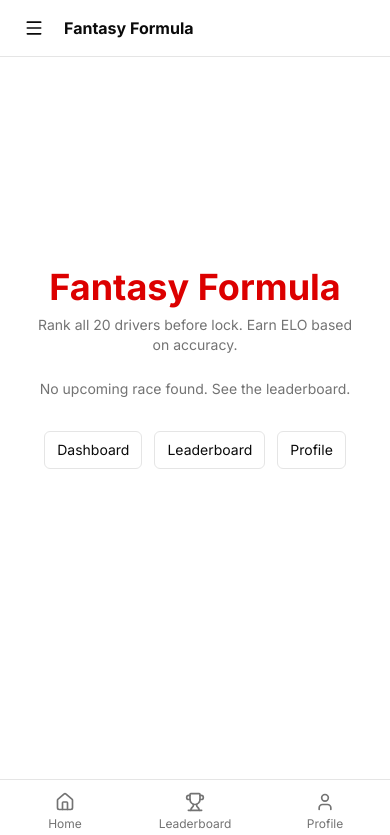
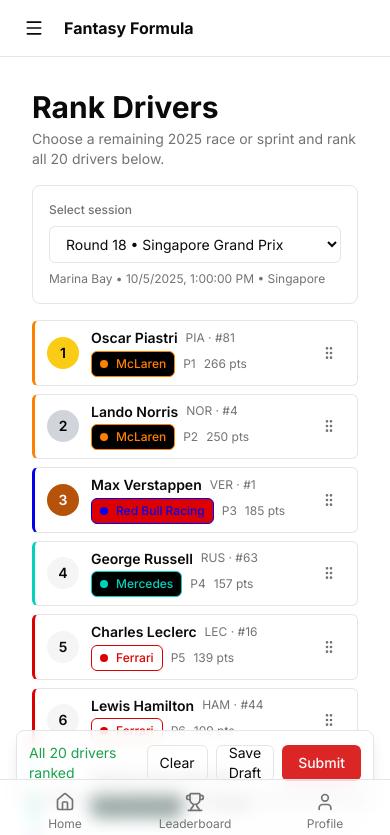
Before and after one commit to Jericoz-JC/FantasyFormula, a Next.js app: page / in a window 390 px wide. Shown: the top 835 px of the page. Built offline with nearby package versions, Linux system fonts and the light colour scheme; no server answers; the database is empty.

Commit message:
Home: interactive mobile-first ranking with race selector; disable lock

```diff
--- a/app/page.tsx
+++ b/app/page.tsx
@@ -1,66 +1,69 @@
-import Link from "next/link";
+"use client";
 
-async function getUpcomingRace() {
-  try {
-    const res = await fetch(`${process.env.NEXT_PUBLIC_BASE_URL ?? ''}/api/races/upcoming`, { cache: "no-store" });
-    if (!res.ok) return null;
-    const json = await res.json();
-    return json.data as {
+import { useEffect, useState } from "react";
+import racesData from "@/lib/data/races.json";
+import { RankingComposer } from "@/components/features/ranking/RankingComposer";
+
+type RaceOption = {
   id: string;
   name: string;
   location: string;
   country: string;
   date: string;
-      season: number;
   round: number;
-      status: string;
-      hasSprint: boolean;
-      lockTime: string;
-    } | null;
-  } catch {
-    return null;
-  }
-}
+  hasSprint?: boolean;
+  lockTime?: string;
+};
 
-export default async function HomePage() {
-  const nextRace = await getUpcomingRace();
+export default function HomePage() {
+  const [selected, setSelected] = useState<RaceOption | null>(null);
+  const [options, setOptions] = useState<RaceOption[]>([]);
+
+  useEffect(() => {
+    // Build synthetic IDs from name+round since local races.json lacks IDs; UI-only selection
+    const opts = (racesData as any).races.map((r: any) => ({
+      id: `${r.name}-${r.round}`,
+      name: r.name,
+      location: r.location,
+      country: r.country,
+      date: r.date,
+      round: r.round,
+      hasSprint: r.hasSprint,
+      lockTime: r.date, // not used when disableLock
+    }));
+    setOptions(opts);
+    setSelected(opts[0] ?? null);
+  }, []);
 
   return (
-    <div className="mx-auto flex min-h-[70vh] w-full max-w-7xl flex-col items-center justify-center gap-6 px-4 text-center">
-      <div className="space-y-2">
-        <h1 className="text-4xl font-bold text-racing-red">Fantasy Formula</h1>
-        <p className="text-sm text-muted-foreground">Rank all 20 drivers before lock. Earn ELO based on accuracy.</p>
+    <div className="mx-auto w-full max-w-7xl px-4">
+      <div className="mx-auto flex min-h-[70vh] max-w-2xl flex-col gap-4 pt-4">
+        <div className="space-y-1">
+          <h1 className="text-3xl font-bold">Rank Drivers</h1>
+          <p className="text-sm text-muted-foreground">Choose a remaining 2025 race or sprint and rank all 20 drivers below.</p>
         </div>
 
-      {nextRace ? (
-        <div className="w-full max-w-md rounded-lg border border-border bg-card p-5 text-left shadow-sm">
-          <div className="text-xs text-muted-foreground">Round {nextRace.round} • {nextRace.country}</div>
-          <h2 className="mt-1 text-xl font-bold">{nextRace.name}</h2>
-          <div className="text-sm text-muted-foreground">{nextRace.location} • {new Date(nextRace.date).toLocaleString()}</div>
-          {nextRace.hasSprint ? (
-            <div className="mt-2 inline-flex items-center rounded-md bg-racing-red/10 px-2 py-1 text-xs font-medium text-racing-red">
-              Sprint Weekend
+        <div className="rounded-lg border border-border bg-card p-4">
+          <label className="mb-2 block text-xs font-medium text-muted-foreground">Select session</label>
+          <select
+            className="w-full rounded-md border border-border bg-background px-3 py-2 text-sm"
+            value={selected?.id ?? ""}
+            onChange={(e) => setSelected(options.find((o) => o.id === e.target.value) ?? null)}
+          >
+            {options.map((o) => (
+              <option key={o.id} value={o.id}>
+                Round {o.round} • {o.name} {o.hasSprint ? "(Sprint)" : ""}
+              </option>
+            ))}
+          </select>
+          {selected ? (
+            <div className="mt-2 text-xs text-muted-foreground">
+              {selected.location} • {new Date(selected.date).toLocaleString()} • {selected.country}
             </div>
           ) : null}
+        </div>
 
-          <div className="mt-4 flex items-center gap-2">
-            <Link
-              href={`/races/${nextRace.id}`}
-              className="inline-flex w-full items-center justify-center rounded-md bg-primary px-4 py-2 text-sm font-semibold text-primary-foreground hover:opacity-90"
-            >
-              Rank Drivers
-            </Link>
-          </div>
-          <div className="mt-2 text-xs text-muted-foreground">Lock: {new Date(nextRace.lockTime).toLocaleString()}</div>
-        </div>
-      ) : (
-        <div className="text-sm text-muted-foreground">No upcoming race found. See the leaderboard.</div>
-      )}
-
-      <div className="mt-2 flex w-full max-w-md items-center justify-center gap-3 text-sm">
-        <Link href="/dashboard" className="rounded-md border border-border px-3 py-2 hover:bg-muted/50">Dashboard</Link>
-        <Link href="/leaderboard" className="rounded-md border border-border px-3 py-2 hover:bg-muted/50">Leaderboard</Link>
-        <Link href="/profile" className="rounded-md border border-border px-3 py-2 hover:bg-muted/50">Profile</Link>
+        <RankingComposer raceId={null} disableLock />
       </div>
     </div>
   );
--- a/components/features/ranking/RankingComposer.tsx
+++ b/components/features/ranking/RankingComposer.tsx
@@ -7,17 +7,17 @@
 import type { Driver } from "./DriverRow";
 
 interface RankingComposerProps {
-  raceId: string;
-  lockTime: string;
+  raceId: string | null;
+  lockTime?: string;
+  disableLock?: boolean;
 }
 
-export function RankingComposer({ raceId, lockTime }: RankingComposerProps) {
+export function RankingComposer({ raceId, lockTime, disableLock = false }: RankingComposerProps) {
   const [drivers, setDrivers] = useState<Driver[]>([]);
   const [saving, setSaving] = useState(false);
   const [locked, setLocked] = useState(false);
 
   useEffect(() => {
-    // initialize from local seed data (sorted by currentPosition)
     const initial = [...(driversData as any).drivers]
       .sort((a: any, b: any) => a.position - b.position)
       .map((d: any) => ({
@@ -38,17 +38,25 @@
   }, []);
 
   useEffect(() => {
+    if (disableLock) {
+      setLocked(false);
+      return;
+    }
+    if (!lockTime) {
+      setLocked(false);
+      return;
+    }
     const t = setInterval(() => {
       const now = new Date();
       setLocked(now > new Date(lockTime));
     }, 1000);
     return () => clearInterval(t);
-  }, [lockTime]);
+  }, [lockTime, disableLock]);
 
   const isValid = useMemo(() => drivers.length === 20, [drivers]);
 
   async function handleSubmit() {
-    if (!isValid || locked) return;
+    if (!isValid || locked || !raceId) return;
     setSaving(true);
     try {
       const payload = {
@@ -73,7 +81,6 @@
   }
 
   function handleClear() {
-    // Reset to championship order (currentPosition ascending)
     const reset = [...drivers].sort((a, b) => (a.currentPosition ?? 99) - (b.currentPosition ?? 99));
     setDrivers(reset);
   }
@@ -82,7 +89,13 @@
     <div className="space-y-3">
       <RankList drivers={drivers} onChange={setDrivers} />
       <div className="pb-24 md:pb-6" />
-      <SubmitBar isValid={isValid} isLocked={locked} onSubmit={handleSubmit} onClear={handleClear} onSaveDraft={() => {}} />
+      <SubmitBar
+        isValid={isValid}
+        isLocked={locked}
+        onSubmit={handleSubmit}
+        onClear={handleClear}
+        onSaveDraft={() => {}}
+      />
     </div>
   );
 }
```
Lines whose indentation alone changed are shown as unchanged.
